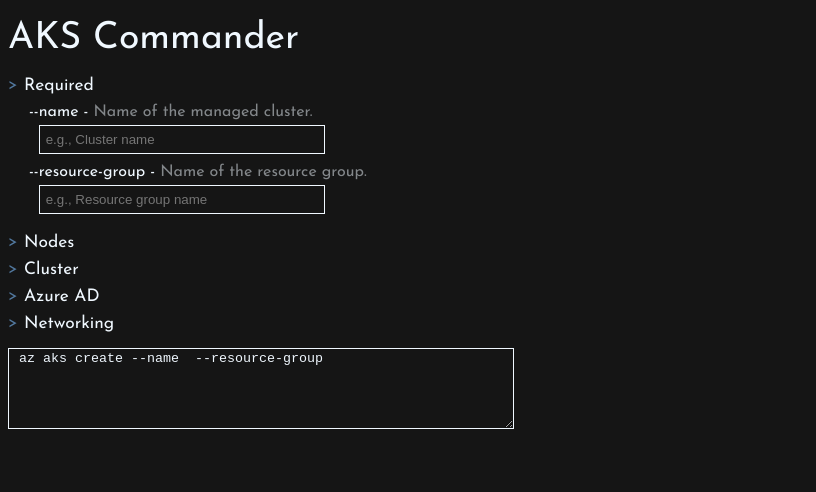
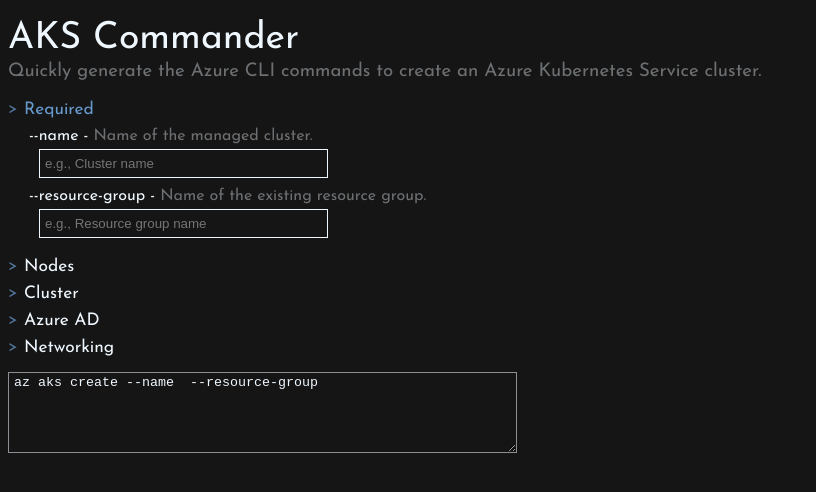
Before and after one commit to kevinmgates/AKS-Commander, a plain HTML site: page home.html in a window 1280 px wide. Shown: the whole page, without its empty margins (0-816 px from the left). Drawn offline with Linux system fonts and the light colour scheme.

Commit message:
UI Tweaks

```diff
--- a/css/stylesheet.css
+++ b/css/stylesheet.css
@@ -8,6 +8,12 @@ body{
 .siteName{
     font-size: 28pt;
     margin-top:20px;
+    margin-bottom: 5px;
+}
+.siteDesc{
+    opacity: .4;
+    font-size: 14pt;
+    margin-top:5px;
     margin-bottom: 20px;
 }
 .hide{
@@ -32,7 +38,7 @@ body{
 }
 .subDesc{
     margin-top: 5px;
-    opacity: .5;
+    opacity: .4;
 }
 .subValue
 {
@@ -54,6 +60,10 @@ body{
 }
 input{
     background: #151515;border:1px solid aliceblue;color: aliceblue;
+    padding-inline-start: 5px;
+}
+textarea{
+    padding-inline-start: 5px;
 }
 .subOptionName{
     margin-left: 5px;
@@ -79,5 +89,5 @@ ul li:before {
     opacity: .75;
 }
 .aksCommands{
-    width:500px;background: #151515;color: aliceblue;border:1px solid aliceblue;font-size: 10pt;
+    width:500px;background: #151515;color: aliceblue;border:1px solid rgba(240, 248, 255, 0.536);font-size: 10pt;
 }
--- a/home.html
+++ b/home.html
@@ -9,14 +9,15 @@
     </head>
     <body>
         <div class="siteName">AKS Commander</div>
+        <div class="siteDesc">Quickly generate the Azure CLI commands to create an Azure Kubernetes Service cluster.</div>
         <ul>
-            <li class="optionName">Required</li>
+            <li class="optionName highlight">Required</li>
             <div class='subOptionsContainer'>
                 <div class="subSection">
-                    <span class="subOptionName">--name</span> - <span class="subDesc">Name of the managed cluster.</span><br><input type="text" id="clusterName-value" class="requiredValue" placeholder=" e.g., Cluster name"><br>
+                    <span class="subOptionName">--name</span> - <span class="subDesc">Name of the managed cluster.</span><br><input type="text" id="clusterName-value" class="requiredValue" placeholder="e.g., Cluster name"><br>
                 </div>
                 <div class="subSection">
-                    <span class="subOptionName">--resource-group</span> - <span class="subDesc">Name of the resource group.</span><br><input type="text" id="resourceGroup-value" class="requiredValue" placeholder=" e.g., Resource group name">
+                    <span class="subOptionName">--resource-group</span> - <span class="subDesc">Name of the existing resource group.</span><br><input type="text" id="resourceGroup-value" class="requiredValue" placeholder="e.g., Resource group name">
                 </div>
             </div>
 
@@ -34,7 +35,7 @@
         </ul>
 
         <div class="aksCommandsContainer">
-            <textarea id="aksCommands" class="aksCommands" placeholder=" az aks create" rows="5"></textarea><br>
+            <textarea id="aksCommands" class="aksCommands" placeholder="az aks create --name  --resource-group" rows="5" readonly></textarea><br>
         </div>
 
         <script>
--- a/js/javascript.js
+++ b/js/javascript.js
@@ -101,7 +101,7 @@ function buildCommands(){
             }
         }
     }
-    document.getElementById("aksCommands").innerText = " az aks create --name " + document.getElementById("clusterName-value").value + " --resource-group " + document.getElementById("resourceGroup-value").value + " " + buildCommand;
+    document.getElementById("aksCommands").innerText = "az aks create --name " + document.getElementById("clusterName-value").value + " --resource-group " + document.getElementById("resourceGroup-value").value + " " + buildCommand;
 }
 
 function loadOptions(){
@@ -130,11 +130,11 @@ function populateOptions(optionsList, targetDiv){
                 HTML += "<input type='text' id='" + i_option[0] + "-value' class='subValue hide' value='disabled'></div>";
             } else {
                 //set placeholder value
-                HTML += "<input type='text' id='" + i_option[0] + "-value' class='subValue hide' placeholder=' e.g., " + i_option[2] + "'></div>";
+                HTML += "<input type='text' id='" + i_option[0] + "-value' class='subValue hide' placeholder='e.g., " + i_option[2] + "'></div>";
             }
         } else {
             //hiding textboxes by default for a cleaner look
-            HTML += "<input type='text' id='" + i_option[0] + "-value' class='subValue hide' placeholder=' Value'></div>";
+            HTML += "<input type='text' id='" + i_option[0] + "-value' class='subValue hide' placeholder='Value'></div>";
         }
     }
     document.getElementById(targetDiv).innerHTML = "<div class='subOptionsContainer'>" + HTML + "</div>";
```
